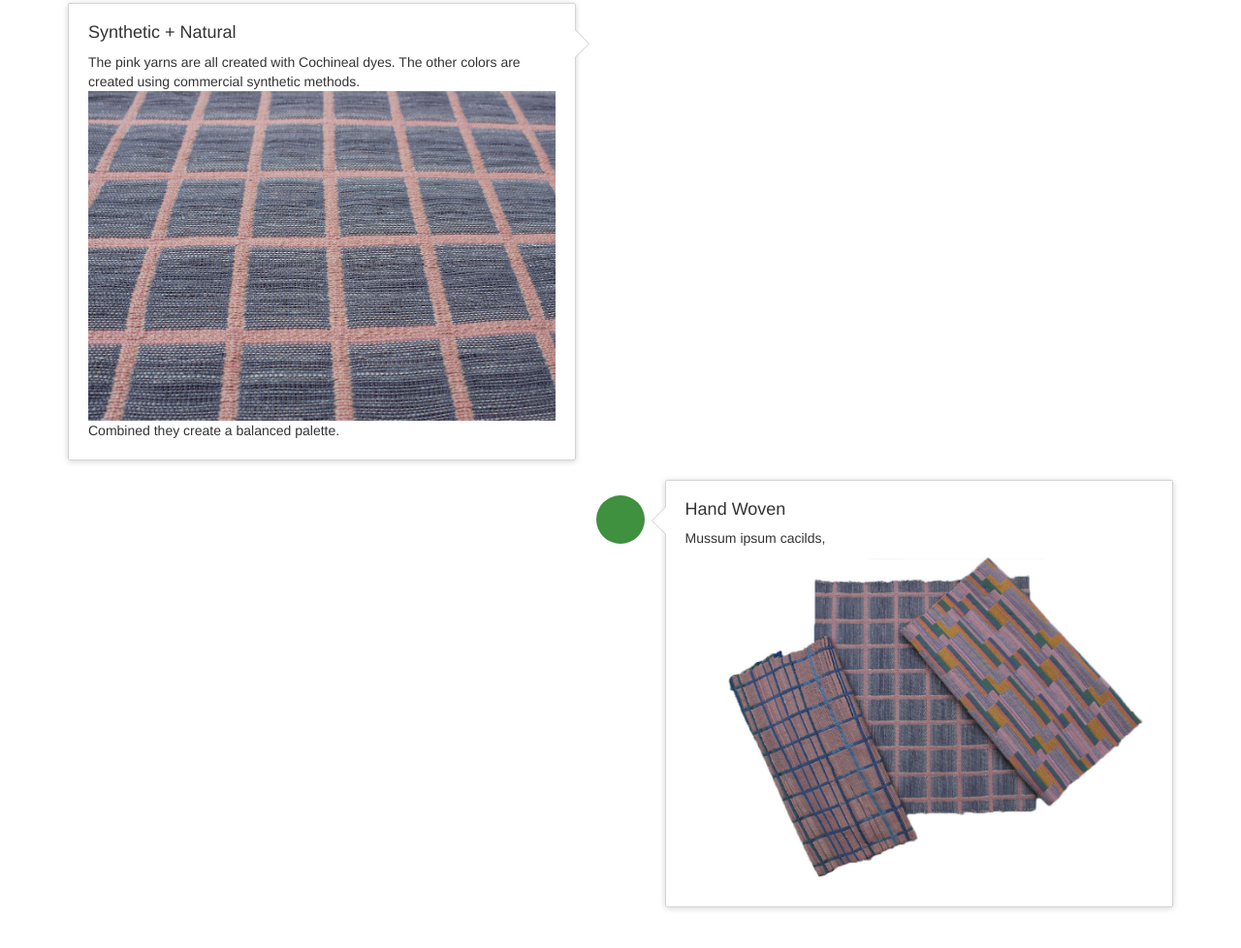
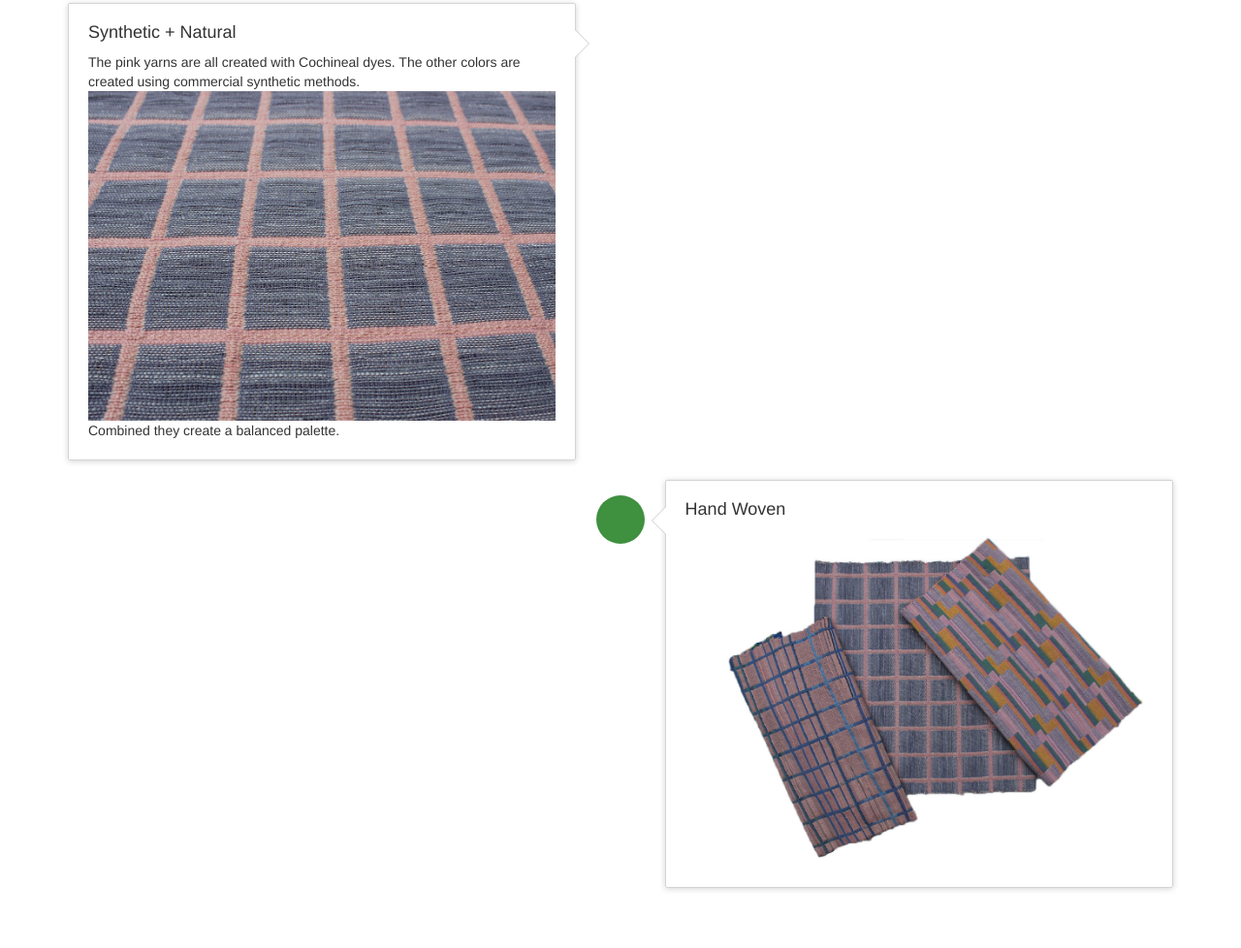
Before and after one commit to TerriWangler/CD-214, a plain HTML site: page Timeline/index.html in a window 1280 px wide. Shown: the part 3703-4681 px from the top of the page at 97% size. Drawn offline with nearby package versions, Linux system fonts and the light colour scheme.

Commit message:
Add files via upload

```diff
--- a/Timeline/index.html
+++ b/Timeline/index.html
@@ -9,7 +9,6 @@
         <!--When using CSS, link to your stylesheet here-->
         <link href="STYLE.css" type="text/css" rel="stylesheet">
     </head>
-
 
 
 
@@ -176,7 +175,7 @@ Synthetic + Natural
               <h4 class="timeline-title">Hand Woven</h4>
             </div>
             <div class="timeline-body">
-              <p>Mussum ipsum cacilds,
+              <p>
 
                   <img src="images/finale.jpg" class="img-responsive" alt="yarn" width="600" height="600">
 
```
